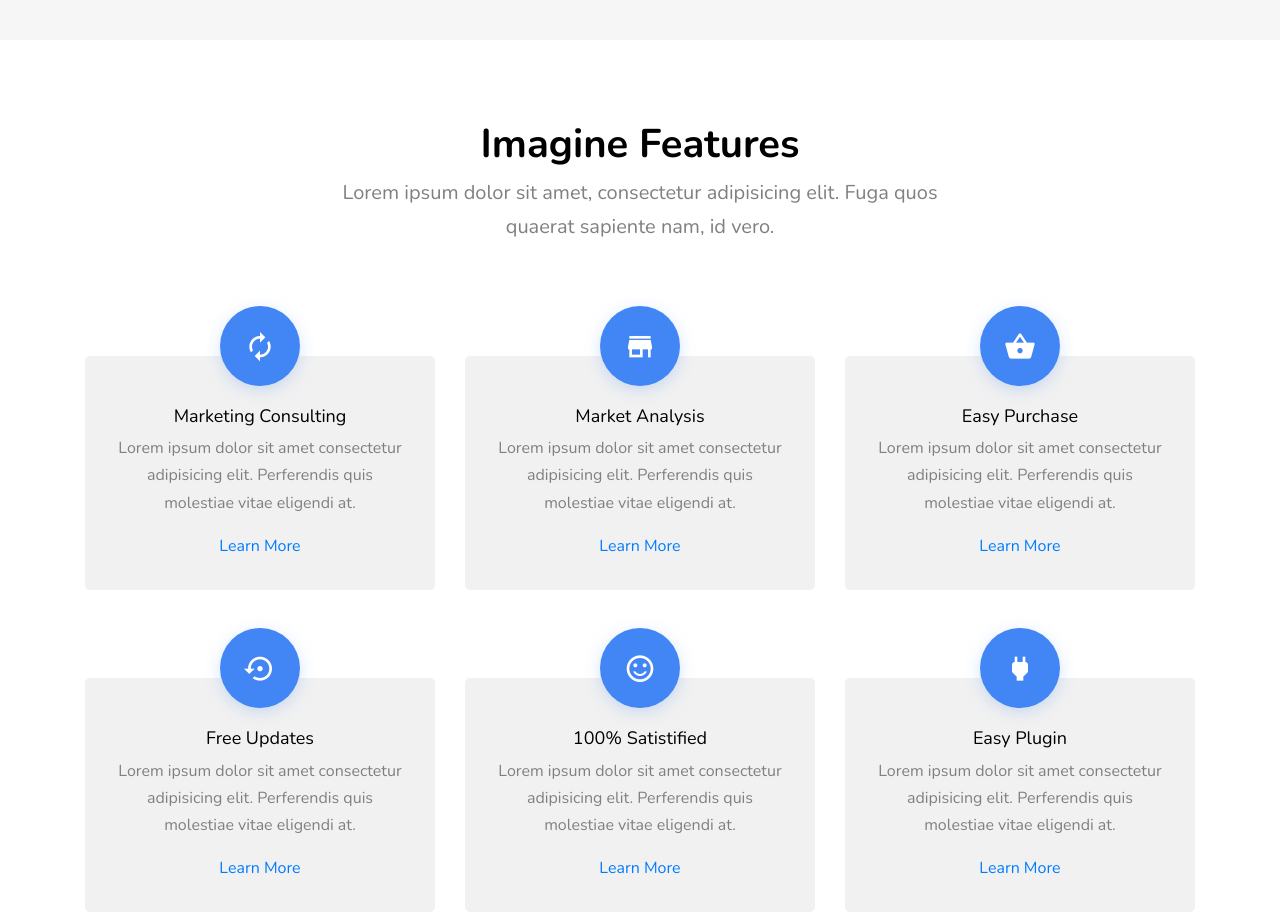
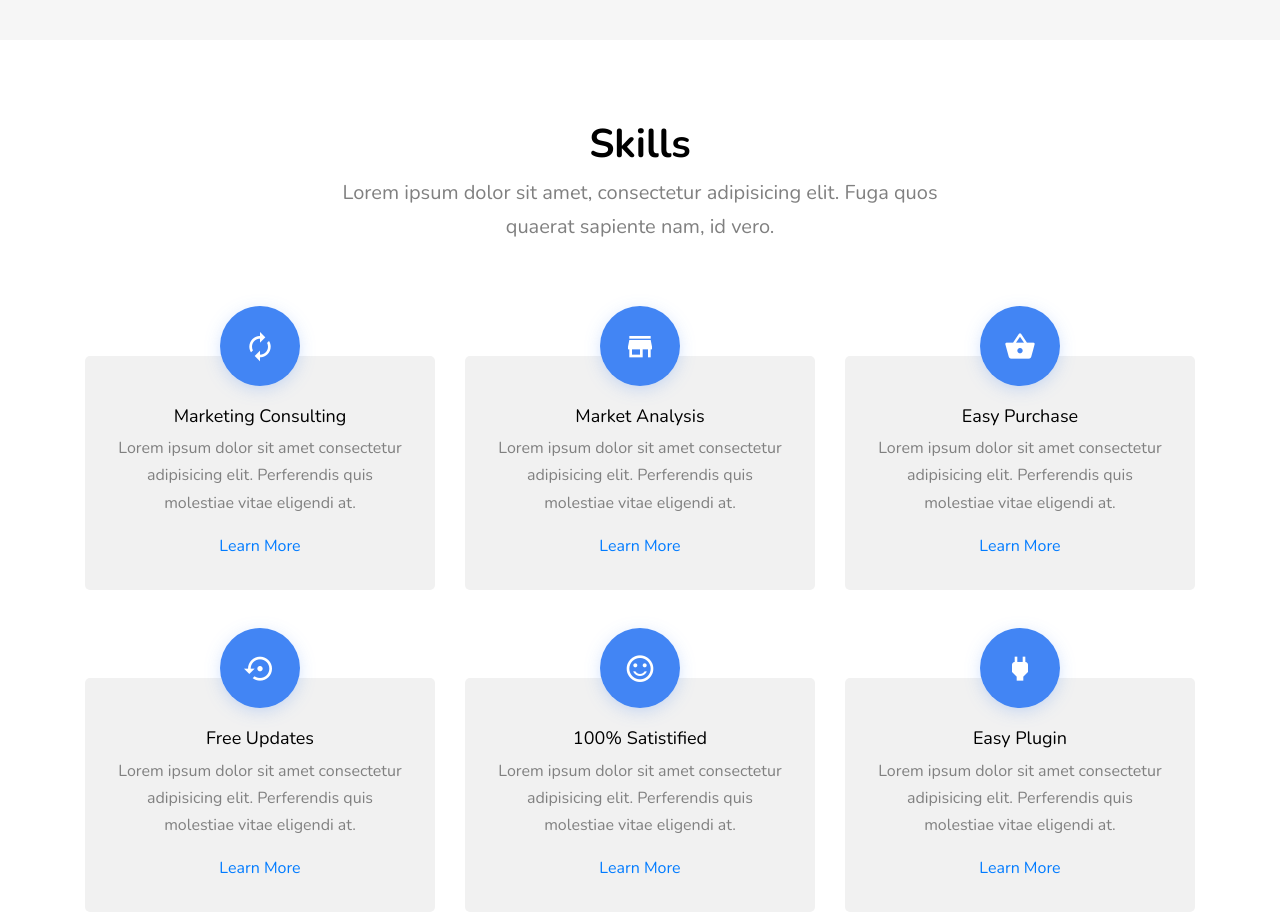
Before and after one commit to willdanz/willdanz.github.io, a plain HTML site: page index.html in a window 1280 px wide. Shown: the part 1520-2440 px from the top of the page. Drawn offline with nearby package versions, Linux system fonts and the light colour scheme; files whose address does not match are found by name.

Commit message:
Update index.html

```diff
--- a/index.html
+++ b/index.html
@@ -138,7 +138,7 @@
       <div class="container">
         <div class="row mb-5 justify-content-center text-center"  data-aos="fade-up">
           <div class="col-7 text-center  mb-5">
-            <h2 class="section-title">Imagine Features</h2>
+            <h2 class="section-title">Skills</h2>
             <p class="lead">Lorem ipsum dolor sit amet, consectetur adipisicing elit. Fuga quos quaerat sapiente nam, id vero.</p>
           </div>
         </div>
```
